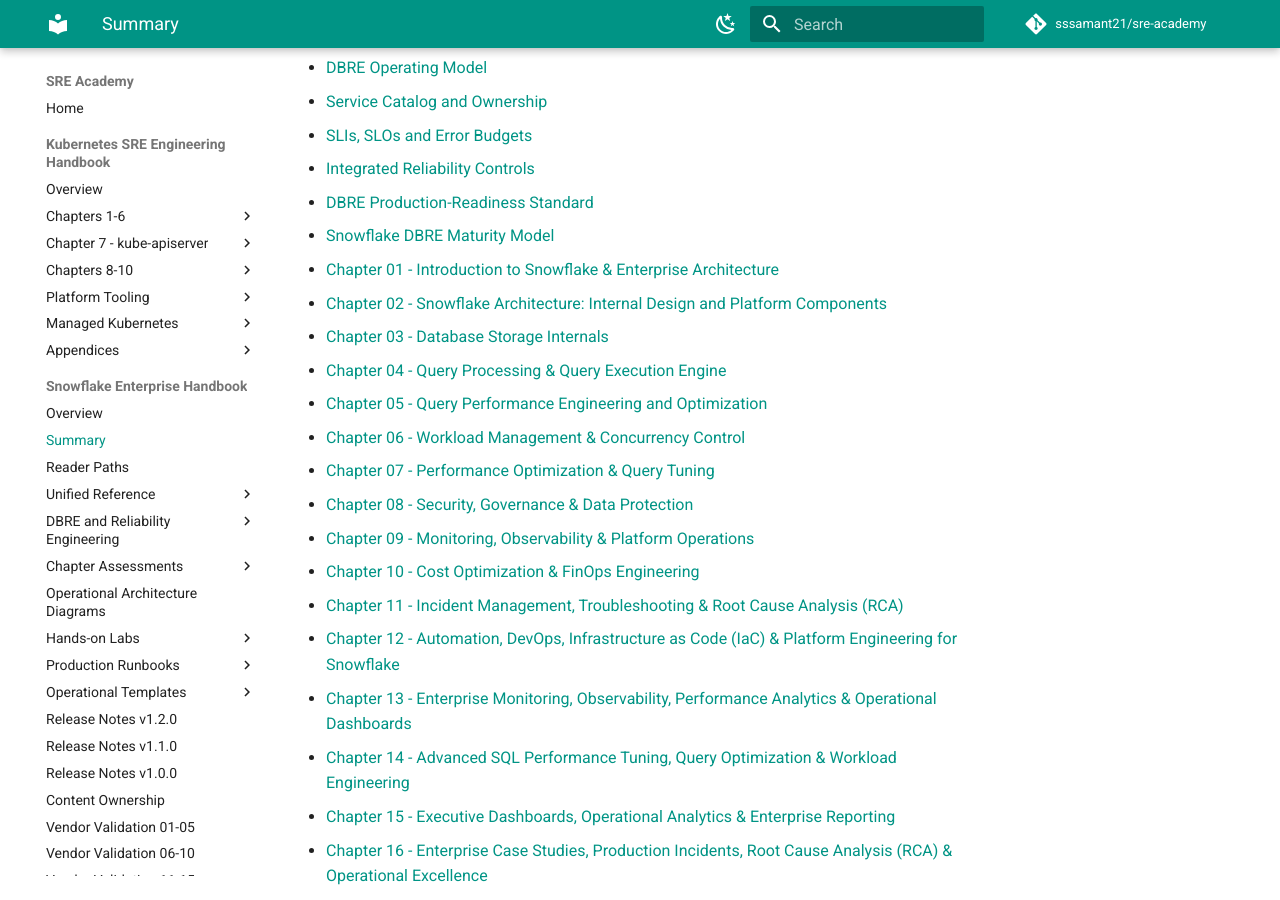
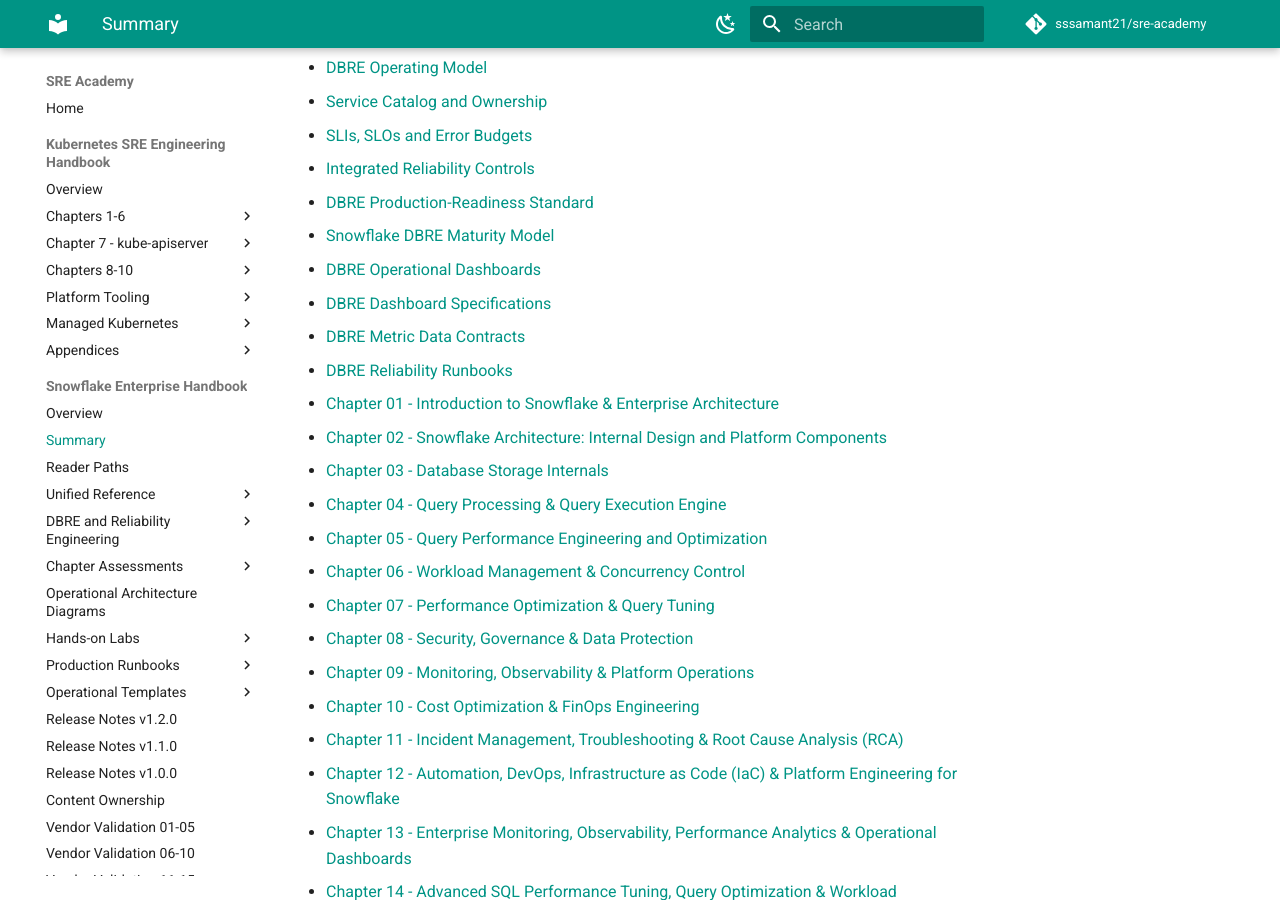
Before and after one commit to sssamant21/sre-academy, an MkDocs documentation site: the page built from docs/books/snowflake/summary.md, in a window 1280 px wide and 900 px high, scrolled down 393 px. Built offline with MkDocs 1.6.1 and Material for MkDocs 9.7.7, drawn with Linux system fonts in a browser that asks for light colours; comment, search, counter and statistics services are not loaded.

Commit message:
docs(snowflake): link DBRE dashboards and runbooks

```diff
--- a/docs/books/snowflake/summary.md
+++ b/docs/books/snowflake/summary.md
@@ -14,6 +14,10 @@
 - [Integrated Reliability Controls](dbre/reliability-controls.md)
 - [DBRE Production-Readiness Standard](dbre/production-readiness.md)
 - [Snowflake DBRE Maturity Model](dbre/maturity-model.md)
+- [DBRE Operational Dashboards](dbre/dashboards/index.md)
+- [DBRE Dashboard Specifications](dbre/dashboards/dashboard-specifications.md)
+- [DBRE Metric Data Contracts](dbre/dashboards/metric-data-contracts.md)
+- [DBRE Reliability Runbooks](dbre/runbooks/index.md)
 
 - [Chapter 01 - Introduction to Snowflake & Enterprise Architecture](chapter-01/README.md)
 - [Chapter 02 - Snowflake Architecture: Internal Design and Platform Components](chapter-02/README.md)
```
